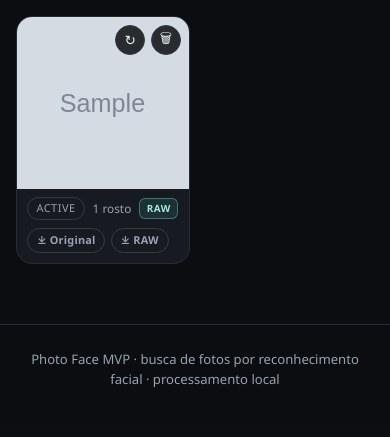
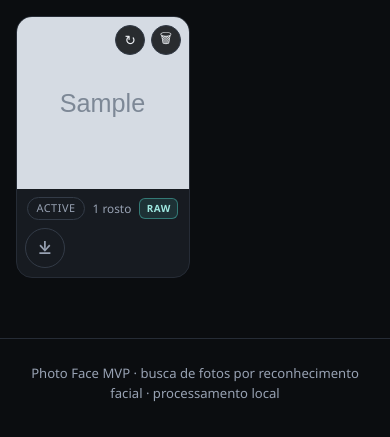
Before and after one commit to sword1525d/photo-face-mvp, a Flask app: page /admin/event/1 in a window 390 px wide. Shown: the part 972-1409 px from the top of the page. Before the commit the page ends 1360 px from the top, so only its background shows below. Run offline with Flask 3, Linux system fonts and the light colour scheme; tables that the repository leaves empty hold one stand-in row (values such as "Sample post"); grey boxes marked "Sample" are stand-in pictures; some libraries are stand-ins or nearby versions.

Commit message:
feat(download): no celular o card mostra so o icone de baixar o original

```diff
--- a/static/css/style.css
+++ b/static/css/style.css
@@ -1285,6 +1285,28 @@ textarea:focus {
     opacity: 1;
   }
 
+  /* No celular o download vira UM ícone (sem texto, alvo de toque de 40px) e a
+     opção de RAW desaparece: são dezenas de MB por foto, coisa de fotógrafo —
+     quem está no telefone quer a foto, no original, com um toque. O nome
+     acessível continua vindo do aria-label, já que o rótulo visual sai. */
+  .photo-download {
+    gap: 0;
+    padding: 0 0.5rem 0.55rem;
+  }
+
+  .pill-download {
+    width: 40px;
+    height: 40px;
+    justify-content: center;
+    padding: 0;
+    font-size: 1.05rem;
+  }
+
+  .pill-download .pill-label,
+  .pill-download.is-raw {
+    display: none;
+  }
+
   .section-head {
     align-items: flex-start;
   }
--- a/static/js/app.js
+++ b/static/js/app.js
@@ -150,6 +150,15 @@
     return String(template || "").replace("/foto/0/", "/foto/" + photoId + "/");
   }
 
+  function pillLabel(text) {
+    // O rótulo é um elemento próprio porque no celular o CSS o esconde e o
+    // botão fica só com o ícone (aí quem nomeia o link é o aria-label).
+    const span = document.createElement("span");
+    span.className = "pill-label";
+    span.textContent = text;
+    return span;
+  }
+
   function buildDownloadLinks(item, template) {
     const row = document.createElement("div");
     row.className = "photo-download";
@@ -160,17 +169,20 @@
     original.className = "pill-download";
     original.href = url;
     original.title = "Baixar o arquivo original, sem redução de qualidade";
-    original.textContent = "⤓ Original";
+    original.setAttribute("aria-label", "Baixar o arquivo original");
+    original.append("⤓", pillLabel("Original"));
     row.appendChild(original);
 
     // Só aparece quando a foto veio de um RAW (.nef, .cr2…): aí o JPEG é o
     // original legível e o RAW é o arquivo de verdade que ficou guardado.
+    // (No celular o CSS esconde esta opção: são dezenas de MB por foto.)
     if (item.raw_url) {
       const raw = document.createElement("a");
-      raw.className = "pill-download";
+      raw.className = "pill-download is-raw";
       raw.href = url + "?raw=1";
       raw.title = "Baixar o arquivo RAW original";
-      raw.textContent = "⤓ RAW";
+      raw.setAttribute("aria-label", "Baixar o arquivo RAW original");
+      raw.append("⤓", pillLabel("RAW"));
       row.appendChild(raw);
     }
     return row;
--- a/templates/admin_event.html
+++ b/templates/admin_event.html
@@ -108,11 +108,13 @@
         <div class="photo-download">
           <a class="pill-download"
              href="{{ url_for('public_download_photo', slug=event['slug'], photo_id=photo['id']) }}"
-             title="Baixar o arquivo original, sem redução de qualidade">⤓ Original</a>
+             title="Baixar o arquivo original, sem redução de qualidade"
+             aria-label="Baixar o arquivo original">⤓<span class="pill-label">Original</span></a>
           {% if photo['raw_path'] %}
-            <a class="pill-download"
+            <a class="pill-download is-raw"
                href="{{ url_for('public_download_photo', slug=event['slug'], photo_id=photo['id'], raw=1) }}"
-               title="Baixar o arquivo RAW original ({{ photo['raw_path'].rsplit('.', 1)[-1]|upper }})">⤓ RAW</a>
+               title="Baixar o arquivo RAW original ({{ photo['raw_path'].rsplit('.', 1)[-1]|upper }})"
+               aria-label="Baixar o arquivo RAW original">⤓<span class="pill-label">RAW</span></a>
           {% endif %}
         </div>
       </figure>
--- a/templates/results.html
+++ b/templates/results.html
@@ -49,7 +49,8 @@
             <div class="photo-download">
               <a class="pill-download"
                  href="{{ url_for('public_download_photo', slug=event['slug'], photo_id=item.photo_id) }}"
-                 title="Baixar o arquivo original, sem redução de qualidade">⤓ Original</a>
+                 title="Baixar o arquivo original, sem redução de qualidade"
+                 aria-label="Baixar o arquivo original">⤓<span class="pill-label">Original</span></a>
             </div>
           </figure>
         {% endfor %}
```
Also changed, not shown: tools/download_test.py (+15 -3 lines), README.md.
